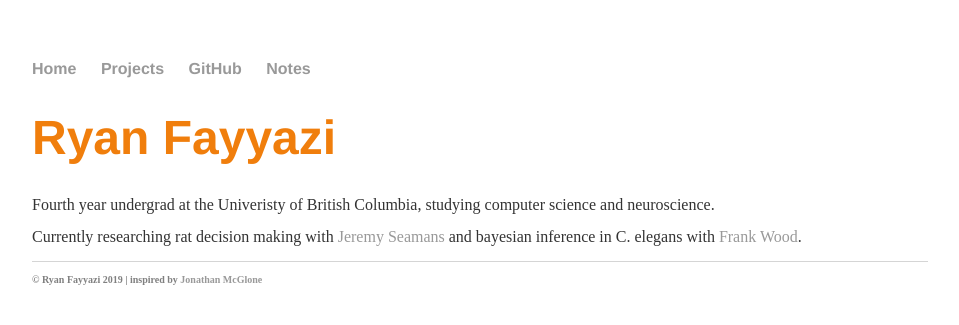
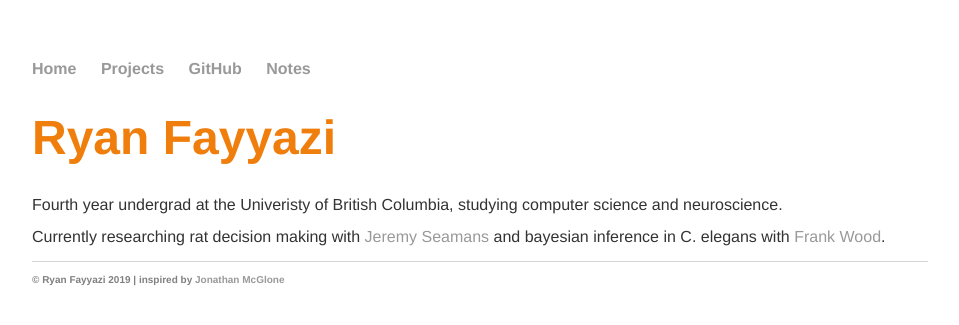
Before and after one commit to rfayyazi/rfayyazi.github.io, a Jekyll site: the page built from index.html, in a window 1280 px wide. Shown: the top 325 px of the page, without its empty margins (160-1119 px from the left). Built offline with Jekyll 4.4.1, drawn with Linux system fonts in a browser that asks for light colours; some web fonts are replaced.

Commit message:
Update main.css

```diff
--- a/css/main.css
+++ b/css/main.css
@@ -29,7 +29,7 @@ h1 {
 p {
     font-size: 1.0em;
     line-height: 1.0em;
-    font-family: 'Times New Roman', 'Helvetica', 'Arial', 'Sans-Serif';
+    font-family: 'Helvetica', 'Arial', 'Sans-Serif';
     color: #333;
 }
 footer {
```
